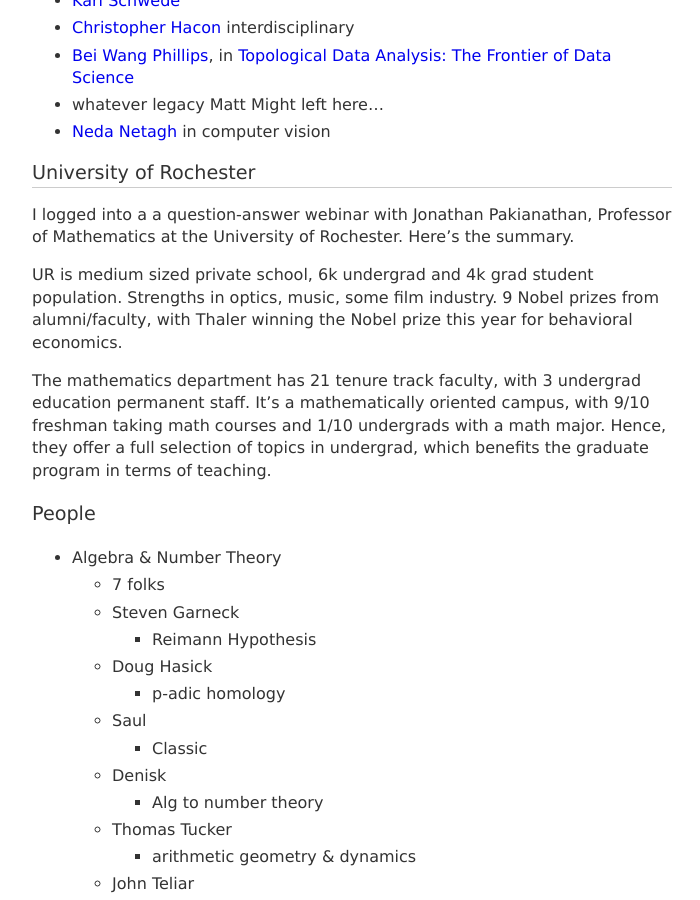
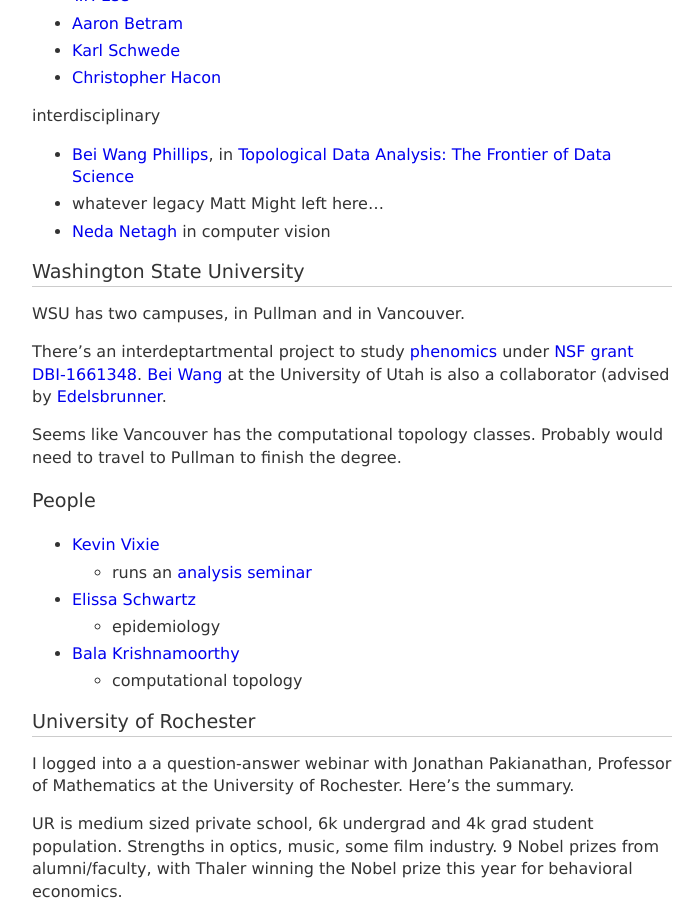
Before and after one commit to coltongrainger/blog, a Jekyll site: the page built from _posts/2017-10-18-grad-school.md, in a window 1280 px wide and 900 px high, scrolled down 3231 px. Shown: the whole window, without its empty margins (288-988 px from the left). Built offline with Jekyll 4.4.1, drawn with Linux system fonts in a browser that asks for light colours; our own code applies the rules of GitHub Pages for plain Markdown files; some of the changed text lies outside the part shown.

Commit message:
w00t discovered TDA at WSU.

```diff
--- a/_posts/2017-10-18-grad-school.md
+++ b/_posts/2017-10-18-grad-school.md
@@ -97,15 +97,34 @@
 - [Christel Hohenegger](http://www.math.utah.edu/~choheneg/)
 - [Aaron Folgeson](https://www.math.utah.edu/~fogelson/research.html)
 - [Andrej Cherkaev](http://www.math.utah.edu/~cherk/)
+
 algebraic geometry faculty
 - [Y.P. Lee](http://www.math.utah.edu/~yplee/research/#area)
 - [Aaron Betram](http://www.math.utah.edu/~bertram/)
 - [Karl Schwede](http://www.math.utah.edu/~schwede/)
 - [Christopher Hacon](http://www.math.utah.edu/~hacon/)
+
 interdisciplinary
 - [Bei Wang Phillips](http://www.sci.utah.edu/~beiwang/), in [Topological Data Analysis: The Frontier of Data Science](http://www.sci.utah.edu/~beiwang/teaching/cs6170-spring-2017/Lecture01.pdf)
 - whatever legacy Matt Might left here...
 - [Neda Netagh](https://visionlab.ece.utah.edu/) in computer vision
+
+## Washington State University
+
+WSU has two campuses, in Pullman and in Vancouver.
+
+There's an interdeptartmental project to study [phenomics](https://wsuvresearchnow.com/2017/11/20/making-sense-of-big-data/) under [NSF grant DBI-1661348](https://nsf.gov/awardsearch/showAward?AWD_ID=1661348). [Bei Wang](http://www.sci.utah.edu/~beiwang/) at the University of Utah is also a collaborator (advised by [Edelsbrunner](http://pub.ist.ac.at/~edels/).
+
+Seems like Vancouver has the computational topology classes. Probably would need to travel to Pullman to finish the degree.
+
+### People
+
+- [Kevin Vixie](http://geometricanalysis.org/KevinVixie)
+  - runs an [analysis seminar](http://geometricanalysis.org/KevinVixie/WSUAnalysisSeminar)
+- [Elissa Schwartz](http://www.math.wsu.edu/faculty/schwartz/)
+  - epidemiology
+- [Bala Krishnamoorthy](http://www.math.wsu.edu/math/faculty/bkrishna/)
+  - computational topology
 
 ## University of Rochester
 
```
Also changed, not shown: other parts of _posts/2017-10-18-grad-school.md (+0 -6 lines).
